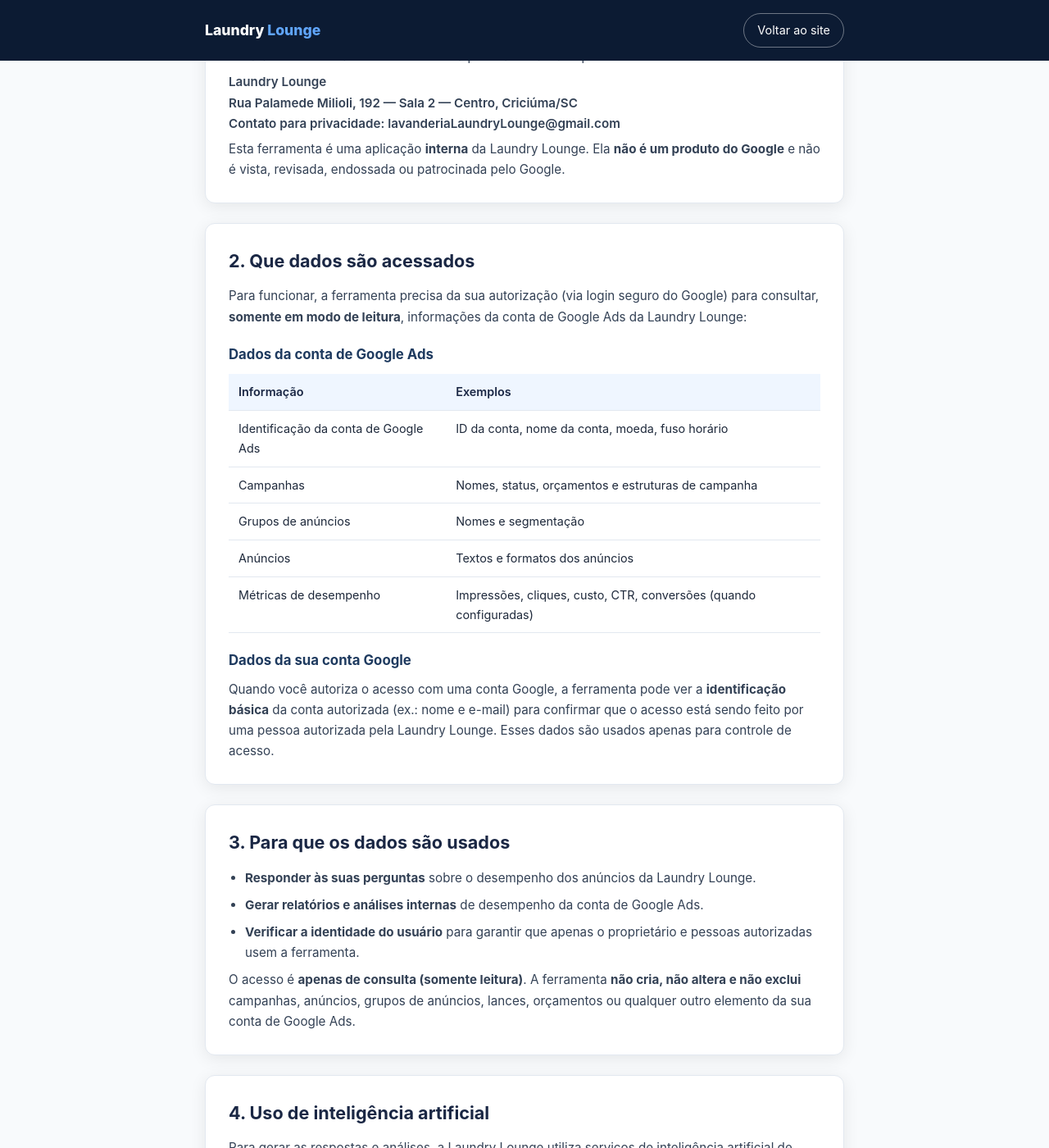
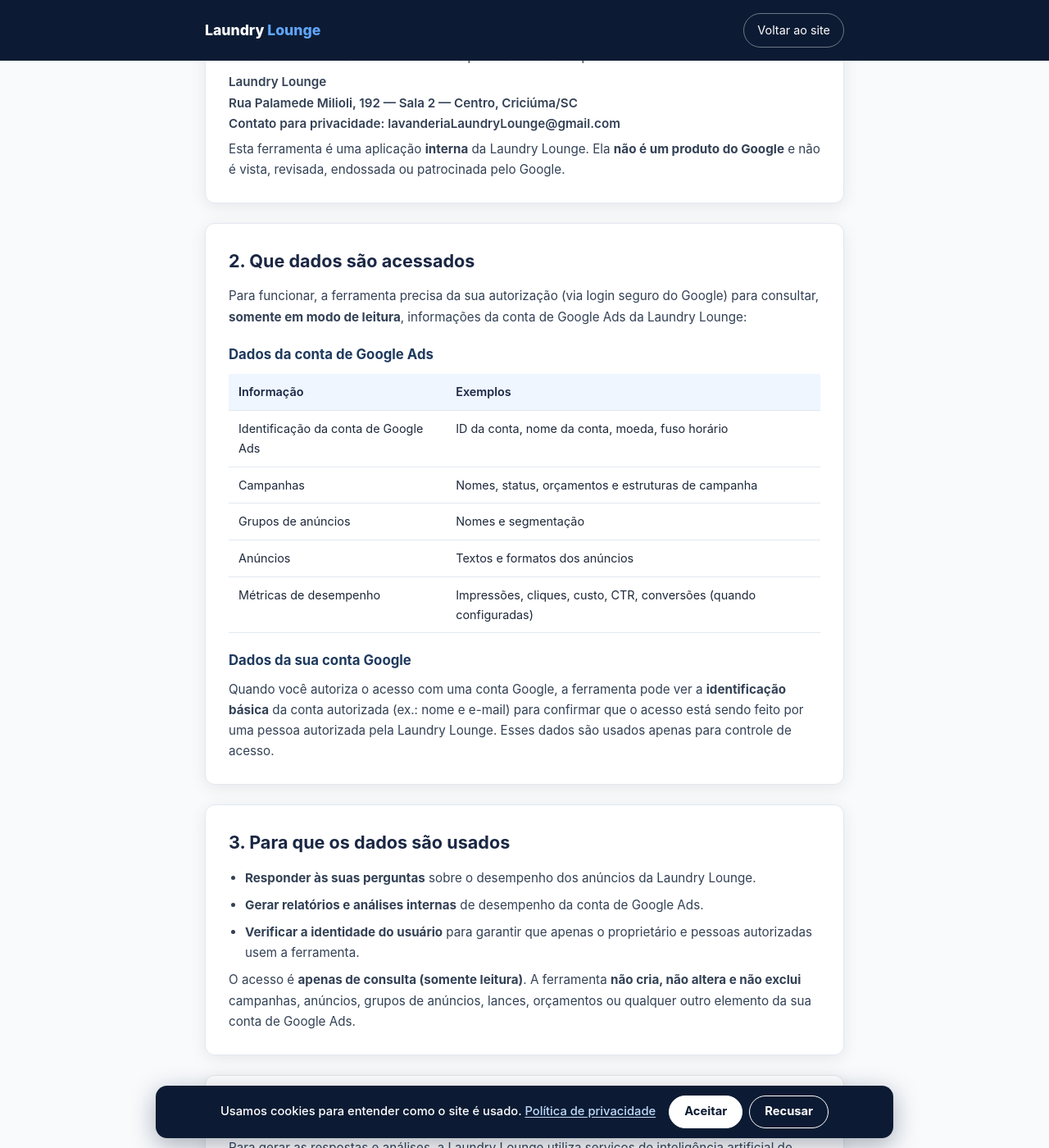
Before and after one commit to gabrielmilano/LaundryLoungeSite, a Jekyll site: the page built from politica-de-privacidade-google-ads/index.html, in a window 1280 px wide and 1400 px high, scrolled down 556 px. Shown: the whole window at 82% size. Built offline with Jekyll 4.4.1, drawn with Linux system fonts in a browser that asks for light colours; some of the changed text lies outside the part shown.

Commit message:
GA4 item 2: Consent Mode v2 (tudo negado por padrão, antes do gtag.js), aviso de cookies acessível e parágrafo do Google Analytics na política
Co-Authored-By: Claude Opus 5.5 <noreply@anthropic.com>

```diff
--- a/404.html
+++ b/404.html
@@ -87,5 +87,6 @@ sitemap: false
         </div>
     </main>
 
+{% include consentimento.html %}
 </body>
 </html>
--- /dev/null
+++ b/_includes/consentimento.html
@@ -0,0 +1,91 @@
+{%- comment -%}
+  Aviso de cookies (LGPD) + Google Consent Mode v2.
+  O padrão "denied" é declarado em _includes/gtag.html, antes do gtag.js.
+  Aceitar → analytics_storage "granted" (anúncios continuam "denied"). Recusar → tudo negado.
+  A escolha fica em localStorage ("ll_consentimento"). Incluir antes do </body> nas páginas com a tag.
+{%- endcomment %}
+    <!-- AVISO DE COOKIES -->
+    <style>
+        .consent {
+            position: fixed;
+            left: 12px;
+            right: 12px;
+            bottom: 12px;
+            z-index: 1000;
+            display: flex;
+            flex-wrap: wrap;
+            align-items: center;
+            justify-content: center;
+            gap: 10px 16px;
+            max-width: 900px;
+            margin: 0 auto;
+            padding: 12px 16px;
+            border-radius: 14px;
+            background: #0c1b33;
+            color: #fff;
+            box-shadow: 0 8px 30px rgba(12, 27, 51, 0.35);
+            font: 500 0.92rem/1.45 'Inter', -apple-system, 'Segoe UI', sans-serif;
+        }
+        .consent[hidden] { display: none; }
+        .consent__texto { margin: 0; }
+        .consent__texto a { color: #bfdbfe; text-decoration: underline; text-underline-offset: 2px; }
+        .consent__acoes { display: flex; gap: 8px; }
+        .consent__btn {
+            min-height: 40px;
+            padding: 8px 18px;
+            border-radius: 999px;
+            border: 1px solid #fff;
+            font: inherit;
+            font-weight: 700;
+            cursor: pointer;
+        }
+        .consent__btn--aceitar { background: #fff; color: #0c1b33; }
+        .consent__btn--recusar { background: transparent; color: #fff; }
+        .consent__btn:hover { opacity: 0.9; }
+        .consent a:focus-visible,
+        .consent__btn:focus-visible { outline: 3px solid #93c5fd; outline-offset: 2px; }
+        /* Enquanto o aviso está aberto, o botão do WhatsApp sobe para não ficar coberto */
+        html.consent-aberto .whatsapp-float { bottom: calc(var(--consent-altura, 0px) + 24px); }
+        @media (max-width: 600px) {
+            .consent { left: 8px; right: 8px; bottom: 8px; padding: 12px; text-align: center; }
+            .consent__acoes { width: 100%; }
+            .consent__btn { flex: 1; }
+            html.consent-aberto .whatsapp-float { bottom: calc(var(--consent-altura, 0px) + 16px); }
+        }
+    </style>
+    <div class="consent" id="consentimento" role="region" aria-label="Aviso de cookies" hidden>
+        <p class="consent__texto">Usamos cookies para entender como o site é usado. <a href="/politica-de-privacidade-google-ads/">Política de privacidade</a></p>
+        <div class="consent__acoes">
+            <button type="button" class="consent__btn consent__btn--aceitar" data-consent="aceitar">Aceitar</button>
+            <button type="button" class="consent__btn consent__btn--recusar" data-consent="recusar">Recusar</button>
+        </div>
+    </div>
+    <script>
+        (function () {
+            var CHAVE = 'll_consentimento';
+            var aviso = document.getElementById('consentimento');
+            var raiz = document.documentElement;
+            var escolha = null;
+            try { escolha = localStorage.getItem(CHAVE); } catch (e) {}
+            if (!aviso || escolha === 'aceito' || escolha === 'recusado') return;
+
+            function ajustar() { raiz.style.setProperty('--consent-altura', aviso.offsetHeight + 8 + 'px'); }
+            aviso.hidden = false;
+            raiz.classList.add('consent-aberto');
+            ajustar();
+            window.addEventListener('resize', ajustar);
+
+            aviso.addEventListener('click', function (ev) {
+                var botao = ev.target.closest('[data-consent]');
+                if (!botao) return;
+                var aceitou = botao.getAttribute('data-consent') === 'aceitar';
+                if (aceitou && typeof gtag === 'function') {
+                    gtag('consent', 'update', { analytics_storage: 'granted' });
+                }
+                try { localStorage.setItem(CHAVE, aceitou ? 'aceito' : 'recusado'); } catch (e) {}
+                aviso.hidden = true;
+                raiz.classList.remove('consent-aberto');
+                window.removeEventListener('resize', ajustar);
+            });
+        })();
+    </script>
--- a/_includes/gtag.html
+++ b/_includes/gtag.html
@@ -9,6 +9,22 @@
     <script>
         window.dataLayer = window.dataLayer || [];
         function gtag(){dataLayer.push(arguments);}
+
+        // Consent Mode v2 (LGPD): tudo negado até a pessoa aceitar no aviso de cookies.
+        // Vale para o GA4 e para o Google Ads. Ver _includes/consentimento.html.
+        gtag('consent', 'default', {
+            analytics_storage: 'denied',
+            ad_storage: 'denied',
+            ad_user_data: 'denied',
+            ad_personalization: 'denied',
+            wait_for_update: 500
+        });
+        try {
+            if (localStorage.getItem('ll_consentimento') === 'aceito') {
+                gtag('consent', 'update', { analytics_storage: 'granted' });
+            }
+        } catch (e) {}
+
         gtag('js', new Date());
         gtag('config', '{{ rastreamento.google_ads_id }}');
 
--- a/_layouts/servico.html
+++ b/_layouts/servico.html
@@ -51,5 +51,6 @@
 
     <script src="/assets/js/tracking.js" defer></script>
     <script src="/assets/js/script.js" defer></script>
+{% include consentimento.html %}
 </body>
 </html>
--- a/index.html
+++ b/index.html
@@ -390,5 +390,6 @@ last_modified_at: 2026-10-20
 
     <script src="assets/js/tracking.js" defer></script>
     <script src="assets/js/script.js" defer></script>
+{% include consentimento.html %}
 </body>
 </html>
--- a/politica-de-privacidade-google-ads/index.html
+++ b/politica-de-privacidade-google-ads/index.html
@@ -197,6 +197,12 @@ sitemap: false
                 <p>A página pública da ferramenta e o site da Laundry Lounge utilizam o <strong>Google Ads (tag de conversão)</strong>,
                 incluindo cookies de conversão do Google. Consulte a política de cookies do site para detalhes. Estes arquivos
                 serão confirmados antes da publicação.</p>
+                <p>O site também usa o <strong>Google Analytics</strong> para entender, de forma agregada, como as páginas
+                são usadas — por exemplo, quais páginas são visitadas e quantas pessoas clicam no botão do WhatsApp. Não enviamos
+                ao Google Analytics seu nome, telefone ou o que você digita. Os cookies do Google Analytics são opcionais: só
+                são gravados se você clicar em <strong>Aceitar</strong> no aviso de cookies. Se clicar em <strong>Recusar</strong>
+                ou não responder, eles não são usados, e os cookies de anúncios ficam desativados. Para mudar sua escolha, apague
+                os dados deste site no seu navegador: o aviso aparece de novo na próxima visita.</p>
             </div>
 
             <!-- 7. COMPARTILHAMENTO -->
@@ -259,5 +265,6 @@ sitemap: false
         </div>
     </footer>
 
+{% include consentimento.html %}
 </body>
 </html>
```
